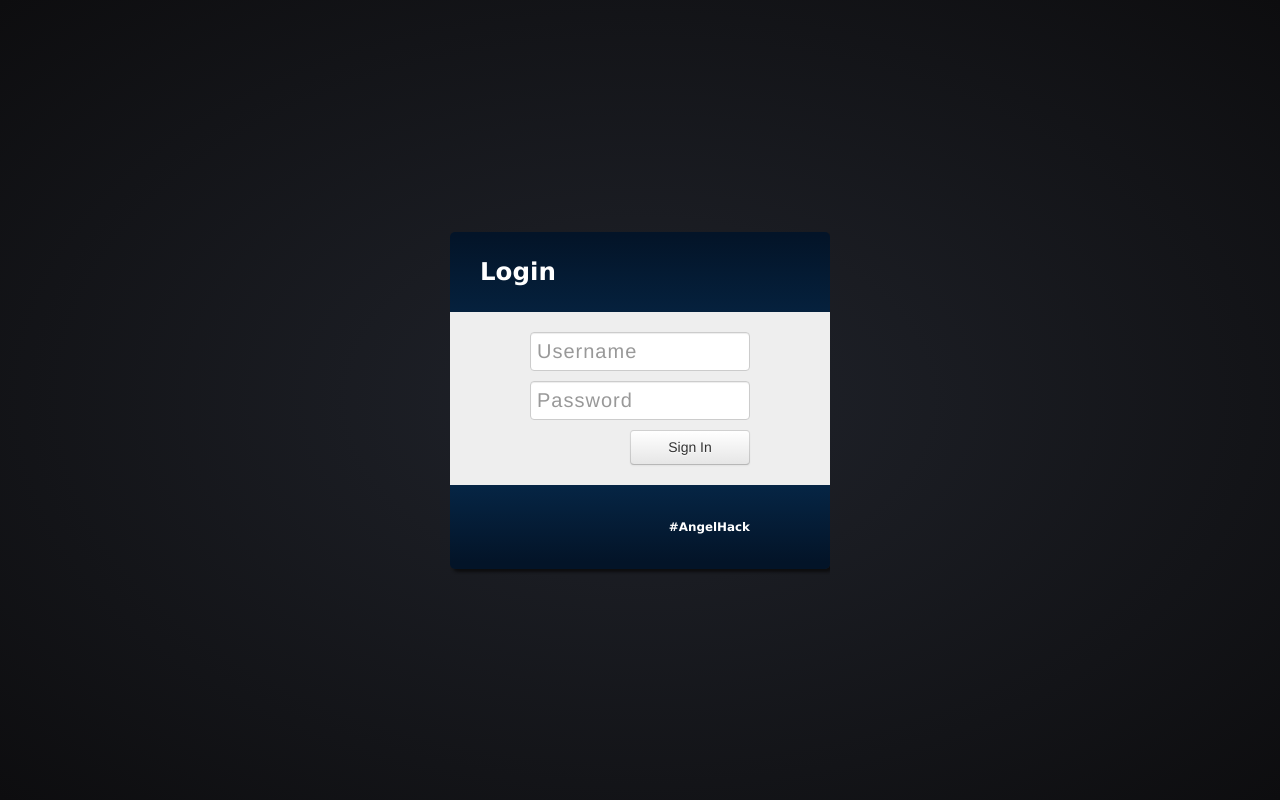
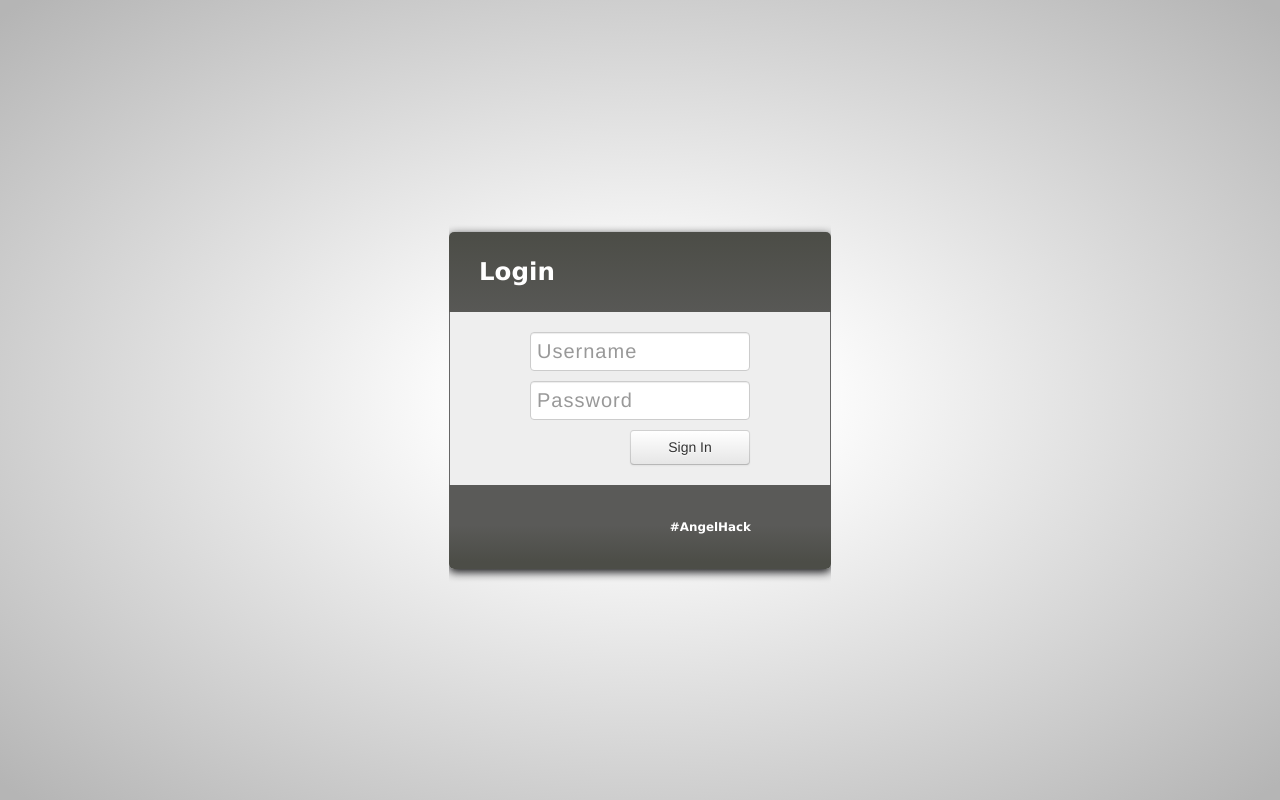
Before and after one commit to iewnait/ReboxedServer, a PHP site: page /loginPage.php in a window 1280 px wide. Run offline with PHP 8.4, Linux system fonts and the light colour scheme.

Commit message:
updated HTML and CSS with 3rd page

```diff
--- /dev/null
+++ b/web/css/customizableWidget.less
@@ -0,0 +1,7 @@
+.customizableWidget{
+	.navbar{
+		-moz-box-shadow: 0px 3px 2px #000;
+		-webkit-box-shadow: 0px 3px 2px #000;
+		box-shadow: 0px 3px 2px #000;
+	}
+}
--- a/web/css/loginPage.less
+++ b/web/css/loginPage.less
@@ -5,33 +5,37 @@
 	.loginPod{
 		//background-color: #062646;
 
-		background: #031428; /* Old browsers */
-		background: -moz-linear-gradient(top,  #031428 1%, #062646 33%, #062646 74%, #031428 98%); /* FF3.6+ */
-		background: -webkit-gradient(linear, left top, left bottom, color-stop(1%,#031428), color-stop(33%,#062646), color-stop(74%,#062646), color-stop(98%,#031428)); /* Chrome,Safari4+ */
-		background: -webkit-linear-gradient(top,  #031428 1%,#062646 33%,#062646 74%,#031428 98%); /* Chrome10+,Safari5.1+ */
-		background: -o-linear-gradient(top,  #031428 1%,#062646 33%,#062646 74%,#031428 98%); /* Opera 11.10+ */
-		background: -ms-linear-gradient(top,  #031428 1%,#062646 33%,#062646 74%,#031428 98%); /* IE10+ */
-		background: linear-gradient(to bottom,  #031428 1%,#062646 33%,#062646 74%,#031428 98%); /* W3C */
-		filter: progid:DXImageTransform.Microsoft.gradient( startColorstr='#031428', endColorstr='#031428',GradientType=0 ); /* IE6-9 */
+		background: #4c4d47; /* Old browsers */
+		background: -moz-linear-gradient(top,  #4c4d47 1%, #5a5a58 28%, #5a5a58 87%, #4c4d47 98%); /* FF3.6+ */
+		background: -webkit-gradient(linear, left top, left bottom, color-stop(1%,#4c4d47), color-stop(28%,#5a5a58), color-stop(87%,#5a5a58), color-stop(98%,#4c4d47)); /* Chrome,Safari4+ */
+		background: -webkit-linear-gradient(top,  #4c4d47 1%,#5a5a58 28%,#5a5a58 87%,#4c4d47 98%); /* Chrome10+,Safari5.1+ */
+		background: -o-linear-gradient(top,  #4c4d47 1%,#5a5a58 28%,#5a5a58 87%,#4c4d47 98%); /* Opera 11.10+ */
+		background: -ms-linear-gradient(top,  #4c4d47 1%,#5a5a58 28%,#5a5a58 87%,#4c4d47 98%); /* IE10+ */
+		background: linear-gradient(to bottom,  #4c4d47 1%,#5a5a58 28%,#5a5a58 87%,#4c4d47 98%); /* W3C */
+		filter: progid:DXImageTransform.Microsoft.gradient( startColorstr='#4c4d47', endColorstr='#4c4d47',GradientType=0 ); /* IE6-9 */
 
 
 		color: #FFFFFF;
 		border-radius: 5px;
-		-moz-box-shadow: 3px 3px 3px #0d0d0f;
-		-webkit-box-shadow: 3px 3px 3px #0d0d0f;
-		box-shadow: 3px 3px 3px #0d0d0f;
+		-moz-box-shadow: 0px 3px 10px #0d0d0f;
+		-webkit-box-shadow: 0px 3px 10px #0d0d0f;
+		box-shadow: 0px 3px 10px #0d0d0f;
 		.headerDiv{
 			padding: 10px 30px;
 		}
 		.bodyDiv{
 			padding: 20px 80px;
-			background-color: #eee;
+			background-color: #EEE;
 			color: #000000;
+			border-right: 1px solid #666;
+			border-left: 1px solid #666;
+
 			form{
 				.clearfix();
 				margin: 0px;
 				input{
 					font-size: 20px;
+					color: #52534e;
 					line-height: 23px;
 					letter-spacing:1px;
 					font-weight: 300;
@@ -55,13 +59,13 @@
 
 .radialBackground{
 	// Radial Background
-	background: #20232b; /* Old browsers */
-	background: -moz-radial-gradient(center, ellipse cover,  #20232b 0%, #0d0d0f 100%); /* FF3.6+ */
-	background: -webkit-gradient(radial, center center, 0px, center center, 100%, color-stop(0%,#20232b), color-stop(100%,#0d0d0f)); /* Chrome,Safari4+ */
-	background: -webkit-radial-gradient(center, ellipse cover,  #20232b 0%,#0d0d0f 100%); /* Chrome10+,Safari5.1+ */
-	background: -o-radial-gradient(center, ellipse cover,  #20232b 0%,#0d0d0f 100%); /* Opera 12+ */
-	background: -ms-radial-gradient(center, ellipse cover,  #20232b 0%,#0d0d0f 100%); /* IE10+ */
-	background: radial-gradient(ellipse at center,  #20232b 0%,#0d0d0f 100%); /* W3C */
-	filter: progid:DXImageTransform.Microsoft.gradient( startColorstr='#20232b', endColorstr='#0d0d0f',GradientType=1 ); /* IE6-9 fallback on horizontal gradient */
+	background: #ffffff; /* Old browsers */
+	background: -moz-radial-gradient(center, ellipse cover,  #ffffff 17%, #b5b5b5 98%); /* FF3.6+ */
+	background: -webkit-gradient(radial, center center, 0px, center center, 100%, color-stop(17%,#ffffff), color-stop(98%,#b5b5b5)); /* Chrome,Safari4+ */
+	background: -webkit-radial-gradient(center, ellipse cover,  #ffffff 17%,#b5b5b5 98%); /* Chrome10+,Safari5.1+ */
+	background: -o-radial-gradient(center, ellipse cover,  #ffffff 17%,#b5b5b5 98%); /* Opera 12+ */
+	background: -ms-radial-gradient(center, ellipse cover,  #ffffff 17%,#b5b5b5 98%); /* IE10+ */
+	background: radial-gradient(ellipse at center,  #ffffff 17%,#b5b5b5 98%); /* W3C */
+	filter: progid:DXImageTransform.Microsoft.gradient( startColorstr='#ffffff', endColorstr='#b5b5b5',GradientType=1 ); /* IE6-9 fallback on horizontal gradient */
 
 }
--- a/web/css/master.css
+++ b/web/css/master.css
@@ -20,44 +20,54 @@ body {
   font-size: 0.9em;
   font-weight: 100;
 }
+a.white {
+  color: #fff;
+  text-shadow: 0 -1px 1px rgba(0, 0, 0, 0.8);
+  text-decoration: none;
+}
+a.white:hover {
+  color: #aaa;
+}
 .loginPage .loginPod {
-  background: #031428;
+  background: #4c4d47;
   /* Old browsers */
 
-  background: -moz-linear-gradient(top, #031428 1%, #062646 33%, #062646 74%, #031428 98%);
+  background: -moz-linear-gradient(top, #4c4d47 1%, #5a5a58 28%, #5a5a58 87%, #4c4d47 98%);
   /* FF3.6+ */
 
-  background: -webkit-gradient(linear, left top, left bottom, color-stop(1%, #031428), color-stop(33%, #062646), color-stop(74%, #062646), color-stop(98%, #031428));
+  background: -webkit-gradient(linear, left top, left bottom, color-stop(1%, #4c4d47), color-stop(28%, #5a5a58), color-stop(87%, #5a5a58), color-stop(98%, #4c4d47));
   /* Chrome,Safari4+ */
 
-  background: -webkit-linear-gradient(top, #031428 1%, #062646 33%, #062646 74%, #031428 98%);
+  background: -webkit-linear-gradient(top, #4c4d47 1%, #5a5a58 28%, #5a5a58 87%, #4c4d47 98%);
   /* Chrome10+,Safari5.1+ */
 
-  background: -o-linear-gradient(top, #031428 1%, #062646 33%, #062646 74%, #031428 98%);
+  background: -o-linear-gradient(top, #4c4d47 1%, #5a5a58 28%, #5a5a58 87%, #4c4d47 98%);
   /* Opera 11.10+ */
 
-  background: -ms-linear-gradient(top, #031428 1%, #062646 33%, #062646 74%, #031428 98%);
+  background: -ms-linear-gradient(top, #4c4d47 1%, #5a5a58 28%, #5a5a58 87%, #4c4d47 98%);
   /* IE10+ */
 
-  background: linear-gradient(to bottom, #031428 1%, #062646 33%, #062646 74%, #031428 98%);
+  background: linear-gradient(to bottom, #4c4d47 1%, #5a5a58 28%, #5a5a58 87%, #4c4d47 98%);
   /* W3C */
 
-  filter: progid:DXImageTransform.Microsoft.gradient(startColorstr='#031428', endColorstr='#031428', GradientType=0);
+  filter: progid:DXImageTransform.Microsoft.gradient(startColorstr='#4c4d47', endColorstr='#4c4d47', GradientType=0);
   /* IE6-9 */
 
   color: #FFFFFF;
   border-radius: 5px;
-  -moz-box-shadow: 3px 3px 3px #0d0d0f;
-  -webkit-box-shadow: 3px 3px 3px #0d0d0f;
-  box-shadow: 3px 3px 3px #0d0d0f;
+  -moz-box-shadow: 0px 3px 10px #0d0d0f;
+  -webkit-box-shadow: 0px 3px 10px #0d0d0f;
+  box-shadow: 0px 3px 10px #0d0d0f;
 }
 .loginPage .loginPod .headerDiv {
   padding: 10px 30px;
 }
 .loginPage .loginPod .bodyDiv {
   padding: 20px 80px;
-  background-color: #eee;
+  background-color: #EEE;
   color: #000000;
+  border-right: 1px solid #666;
+  border-left: 1px solid #666;
 }
 .loginPage .loginPod .bodyDiv form {
   *zoom: 1;
@@ -100,28 +111,28 @@ body {
   margin-bottom: 0;
 }
 .radialBackground {
-  background: #20232b;
+  background: #ffffff;
   /* Old browsers */
 
-  background: -moz-radial-gradient(center, ellipse cover, #20232b 0%, #0d0d0f 100%);
+  background: -moz-radial-gradient(center, ellipse cover, #ffffff 17%, #b5b5b5 98%);
   /* FF3.6+ */
 
-  background: -webkit-gradient(radial, center center, 0px, center center, 100%, color-stop(0%, #20232b), color-stop(100%, #0d0d0f));
+  background: -webkit-gradient(radial, center center, 0px, center center, 100%, color-stop(17%, #ffffff), color-stop(98%, #b5b5b5));
   /* Chrome,Safari4+ */
 
-  background: -webkit-radial-gradient(center, ellipse cover, #20232b 0%, #0d0d0f 100%);
+  background: -webkit-radial-gradient(center, ellipse cover, #ffffff 17%, #b5b5b5 98%);
   /* Chrome10+,Safari5.1+ */
 
-  background: -o-radial-gradient(center, ellipse cover, #20232b 0%, #0d0d0f 100%);
+  background: -o-radial-gradient(center, ellipse cover, #ffffff 17%, #b5b5b5 98%);
   /* Opera 12+ */
 
-  background: -ms-radial-gradient(center, ellipse cover, #20232b 0%, #0d0d0f 100%);
+  background: -ms-radial-gradient(center, ellipse cover, #ffffff 17%, #b5b5b5 98%);
   /* IE10+ */
 
-  background: radial-gradient(ellipse at center, #20232b 0%, #0d0d0f 100%);
+  background: radial-gradient(ellipse at center, #ffffff 17%, #b5b5b5 98%);
   /* W3C */
 
-  filter: progid:DXImageTransform.Microsoft.gradient(startColorstr='#20232b', endColorstr='#0d0d0f', GradientType=1);
+  filter: progid:DXImageTransform.Microsoft.gradient(startColorstr='#ffffff', endColorstr='#b5b5b5', GradientType=1);
   /* IE6-9 fallback on horizontal gradient */
 
 }
--- a/web/css/master.less
+++ b/web/css/master.less
@@ -24,7 +24,17 @@ html, body{
 	font-weight: 100;
 
 }
+a.white{
+	color: #fff;
+	text-shadow:0 -1px 1px rgba(0,0,0,0.8);
+	text-decoration: none;
+	&:hover{
+		color: #aaa;
+	}
+}
+
 
 // Import Less
 @import "loginPage.less";
 @import "moduleListings.less";
+@import "customizableWidget.less";
--- a/web/css/moduleListings.less
+++ b/web/css/moduleListings.less
@@ -9,11 +9,11 @@
 	.fullScreenContainer{
 		min-height:800px;
 		height: 100%;
-		background-color: #1f4770;
+		background-color: #CCC;
 	}
 
 	.mainScreen{
-		background-color: #1f4770;
+		background-color: #CCC;
 		min-height:800px;
 		height: 100%;
 		.solutionsCol{
@@ -28,9 +28,10 @@
 			.solutionsTable{
 				.solutionsHeader{
 					color: #CCCCCC;
-					background-color: #346291;
+					background-color: #484848;
 					border-top-left-radius: 5px;
 					border-top-right-radius: 5px;
+					border-top: 2px solid #575757;
 					.headerDetails{
 						margin-top:10px;
 						display: block;
@@ -41,10 +42,10 @@
 				}
 
 				.solutionsRow{
-					background-color: #FFFFFF;
-					border-bottom: 1px solid #346291;
+					background-color: #EEE;
+					border-bottom: 1px solid #484848;
 					&:hover{
-						background-color: #aecdee;
+						background-color: #bdbdbb;
 					}
 					.mainDetails{
 						.statusContainer{
@@ -64,7 +65,7 @@
 									background-color: #53a5cb;
 								}
 								&.green{
-									background-color: #8dc73f;
+									background-color: #81b932;
 								}
 								&.yellow{
 									background-color: #d7c949;
@@ -91,8 +92,9 @@
 				}
 
 				.solutionsFooter{
+					border-top: 1px solid #575757;
 					color: #CCCCCC;
-					background-color: #346291;
+					background-color: #484848;
 					border-bottom-left-radius: 5px;
 					border-bottom-right-radius: 5px;
 					.footerDetails{
@@ -107,7 +109,7 @@
 
 		}
 		.devicesCol{
-			background-color: #346291;
+			background-color: #ECECEC;
 			min-height:800px;
 			padding: 10px;
 			padding-top: 40px;
--- a/web/js/moduleListings.js
+++ b/web/js/moduleListings.js
@@ -4,6 +4,10 @@ $(document).ready(function() {
 	console.log("hello");
 
 
+	$('.solutionsRow').click(function(){
+		console.log("test");
+		window.location = "customizableWidget.html";
+	});
 
 
 });
```
Also changed, not shown: other parts of web/css/master.css (+17 -9 lines), web/customizableWidget.html (+12 -1 lines), web/moduleListings.html (+5 -5 lines), web/images/logosmall.png (added), web/images/reboxedLogo.png, web/js/customizableWidget.js (added), web/js/loginPage.js (line endings or trailing spaces), 2 other files.
